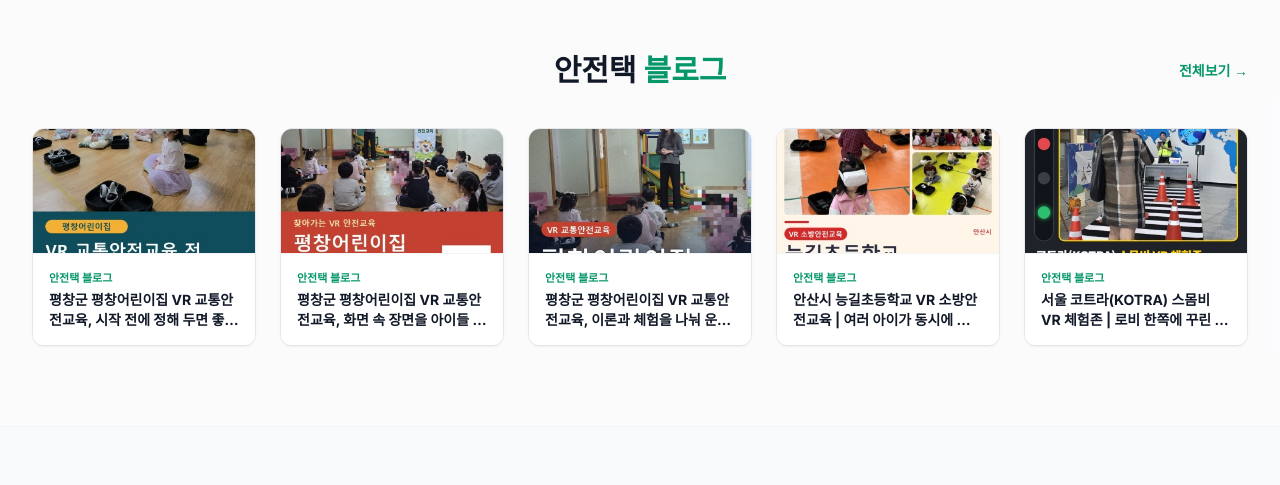
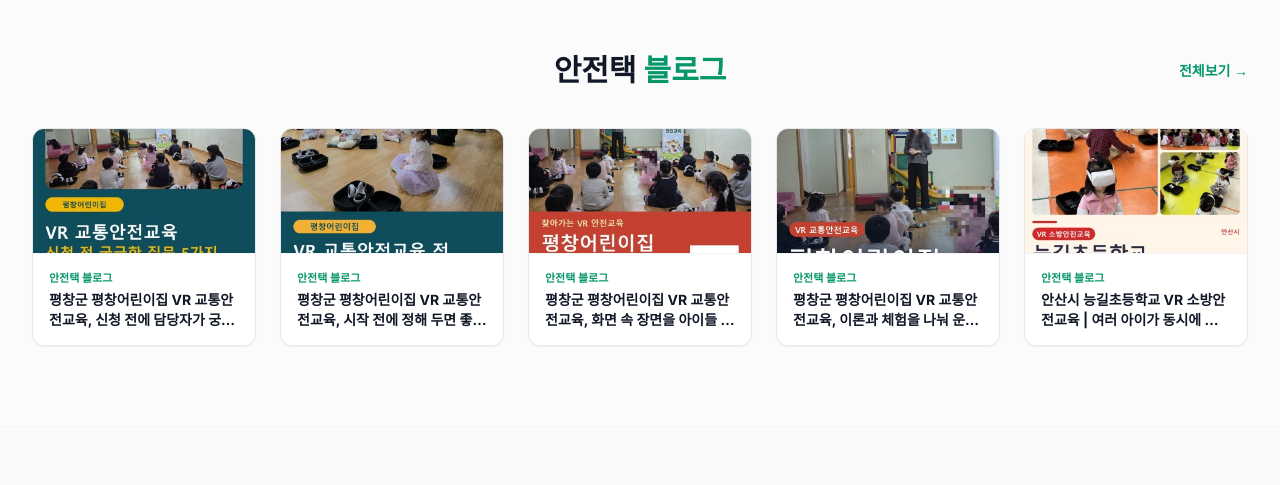
Before and after one commit to geltencorp-cpu/SFT, a plain HTML site: page index.html in a window 1280 px wide. Shown: the part 1680-2165 px from the top of the page. Drawn offline with nearby package versions, Linux system fonts and the light colour scheme.

Commit message:
chore: 자동 콘텐츠 갱신 2026-11-28 10:01

```diff
--- a/index.html
+++ b/index.html
@@ -241,6 +241,16 @@
             <div class="grid grid-cols-1 sm:grid-cols-2 md:grid-cols-3 lg:grid-cols-5 gap-6">
 <!-- BLOG_START -->
 
+            <a href="https://blog.naver.com/safe-tytech/224494107462?fromRss=true&amp;trackingCode=rss" target="_blank" rel="noopener noreferrer" class="group block cursor-pointer bg-white rounded-xl shadow-sm border border-gray-200 hover:shadow-md hover:border-brand-500 transition-all overflow-hidden flex flex-col h-full">
+                <div class="w-full aspect-video bg-gray-100 flex items-center justify-center flex-shrink-0 relative overflow-hidden border-b border-gray-100">
+                    <img src="assets/blog/224494107462.jpg" alt="블로그 썸네일" loading="lazy" referrerpolicy="no-referrer" class="w-full h-full object-cover group-hover:scale-105 transition-transform duration-500" onerror="this.onerror=null;this.src='https://images.unsplash.com/photo-1432821596592-e2c18b78144f?q=80&amp;w=400&amp;auto=format&amp;fit=crop'">
+
+                </div>
+                <div class="p-4 flex flex-col flex-grow bg-white">
+                    <p class="text-[11px] text-brand-600 font-bold mb-1">안전택 블로그</p>
+                    <h3 class="text-sm font-bold text-gray-900 group-hover:text-brand-600 transition-colors line-clamp-2 leading-snug">평창군 평창어린이집 VR 교통안전교육, 신청 전에 담당자가 궁금해할 질문 5가지</h3>
+                </div>
+            </a>
             <a href="https://blog.naver.com/safe-tytech/224492622513?fromRss=true&amp;trackingCode=rss" target="_blank" rel="noopener noreferrer" class="group block cursor-pointer bg-white rounded-xl shadow-sm border border-gray-200 hover:shadow-md hover:border-brand-500 transition-all overflow-hidden flex flex-col h-full">
                 <div class="w-full aspect-video bg-gray-100 flex items-center justify-center flex-shrink-0 relative overflow-hidden border-b border-gray-100">
                     <img src="assets/blog/224492622513.jpg" alt="블로그 썸네일" loading="lazy" referrerpolicy="no-referrer" class="w-full h-full object-cover group-hover:scale-105 transition-transform duration-500" onerror="this.onerror=null;this.src='https://images.unsplash.com/photo-1432821596592-e2c18b78144f?q=80&amp;w=400&amp;auto=format&amp;fit=crop'">
@@ -279,16 +289,6 @@
                 <div class="p-4 flex flex-col flex-grow bg-white">
                     <p class="text-[11px] text-brand-600 font-bold mb-1">안전택 블로그</p>
                     <h3 class="text-sm font-bold text-gray-900 group-hover:text-brand-600 transition-colors line-clamp-2 leading-snug">안산시 능길초등학교 VR 소방안전교육 | 여러 아이가 동시에 헤드셋을 쓰고 함께 겪은 화재 상황</h3>
-                </div>
-            </a>
-            <a href="https://blog.naver.com/safe-tytech/224469003060?fromRss=true&amp;trackingCode=rss" target="_blank" rel="noopener noreferrer" class="group block cursor-pointer bg-white rounded-xl shadow-sm border border-gray-200 hover:shadow-md hover:border-brand-500 transition-all overflow-hidden flex flex-col h-full">
-                <div class="w-full aspect-video bg-gray-100 flex items-center justify-center flex-shrink-0 relative overflow-hidden border-b border-gray-100">
-                    <img src="assets/blog/224469003060.jpg" alt="블로그 썸네일" loading="lazy" referrerpolicy="no-referrer" class="w-full h-full object-cover group-hover:scale-105 transition-transform duration-500" onerror="this.onerror=null;this.src='https://images.unsplash.com/photo-1432821596592-e2c18b78144f?q=80&amp;w=400&amp;auto=format&amp;fit=crop'">
-
-                </div>
-                <div class="p-4 flex flex-col flex-grow bg-white">
-                    <p class="text-[11px] text-brand-600 font-bold mb-1">안전택 블로그</p>
-                    <h3 class="text-sm font-bold text-gray-900 group-hover:text-brand-600 transition-colors line-clamp-2 leading-snug">서울 코트라(KOTRA) 스몸비 VR 체험존 | 로비 한쪽에 꾸린 횡단보도 코스와 4단계 체험 동선</h3>
                 </div>
             </a>
 <!-- BLOG_END -->
```
Also changed, not shown: assets/blog/224469003060.jpg (deleted), assets/blog/224494107462.jpg (added).
